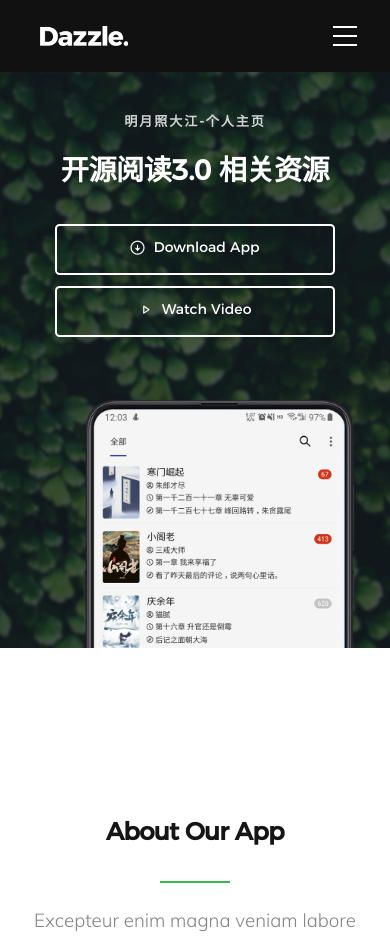
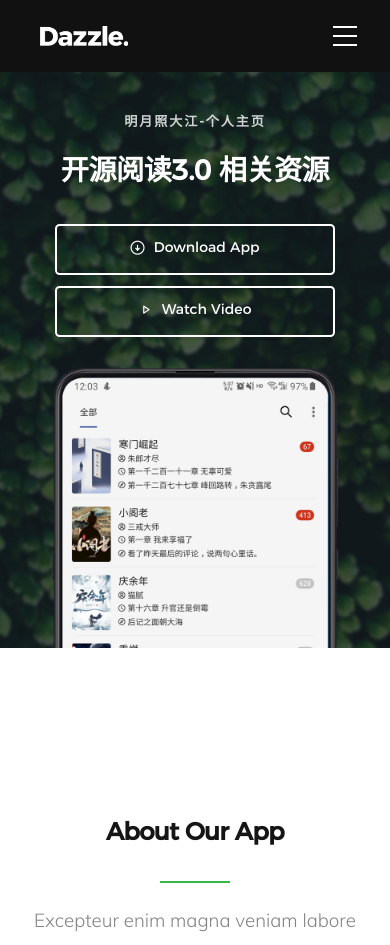
Before and after one commit to sky-bbk/skybook, a PHP site: page / in a window 390 px wide. Shown: the top 945 px of the page. Run offline with PHP 8.4, Linux system fonts and the light colour scheme; some web fonts are replaced.

Commit message:
Update main.css

```diff
--- a/css/main.css
+++ b/css/main.css
@@ -1728,7 +1728,10 @@ html[data-useragent*='MSIE 10.0'] .home-scrolldown,
   }
   .home-image-right img {
     vertical-align: top;
-    width: 85%;
+    width: 90%;
+    display: block;
+    margin-left: auto;
+    margin-right: auto;
   }
 }
 
```
